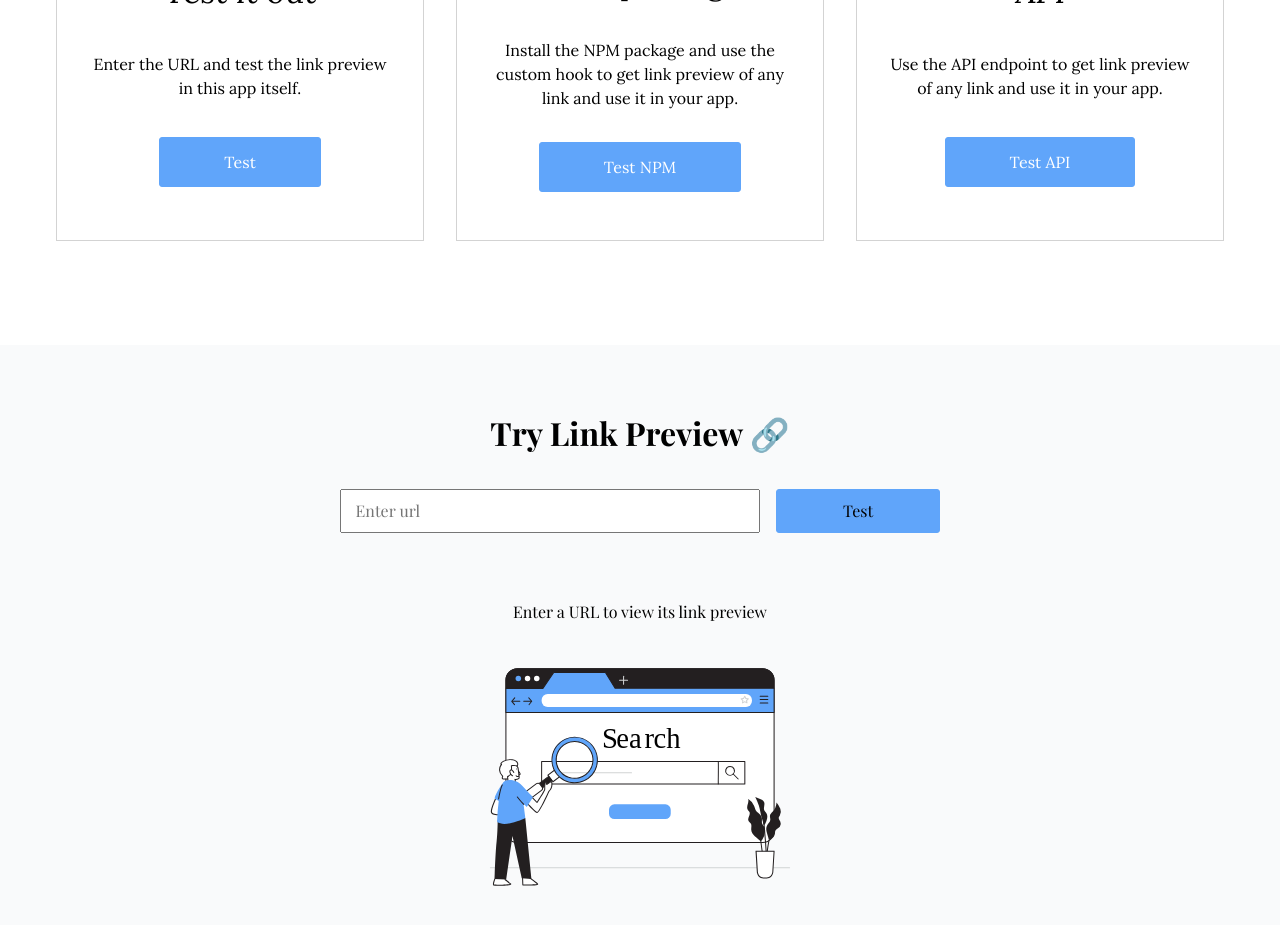
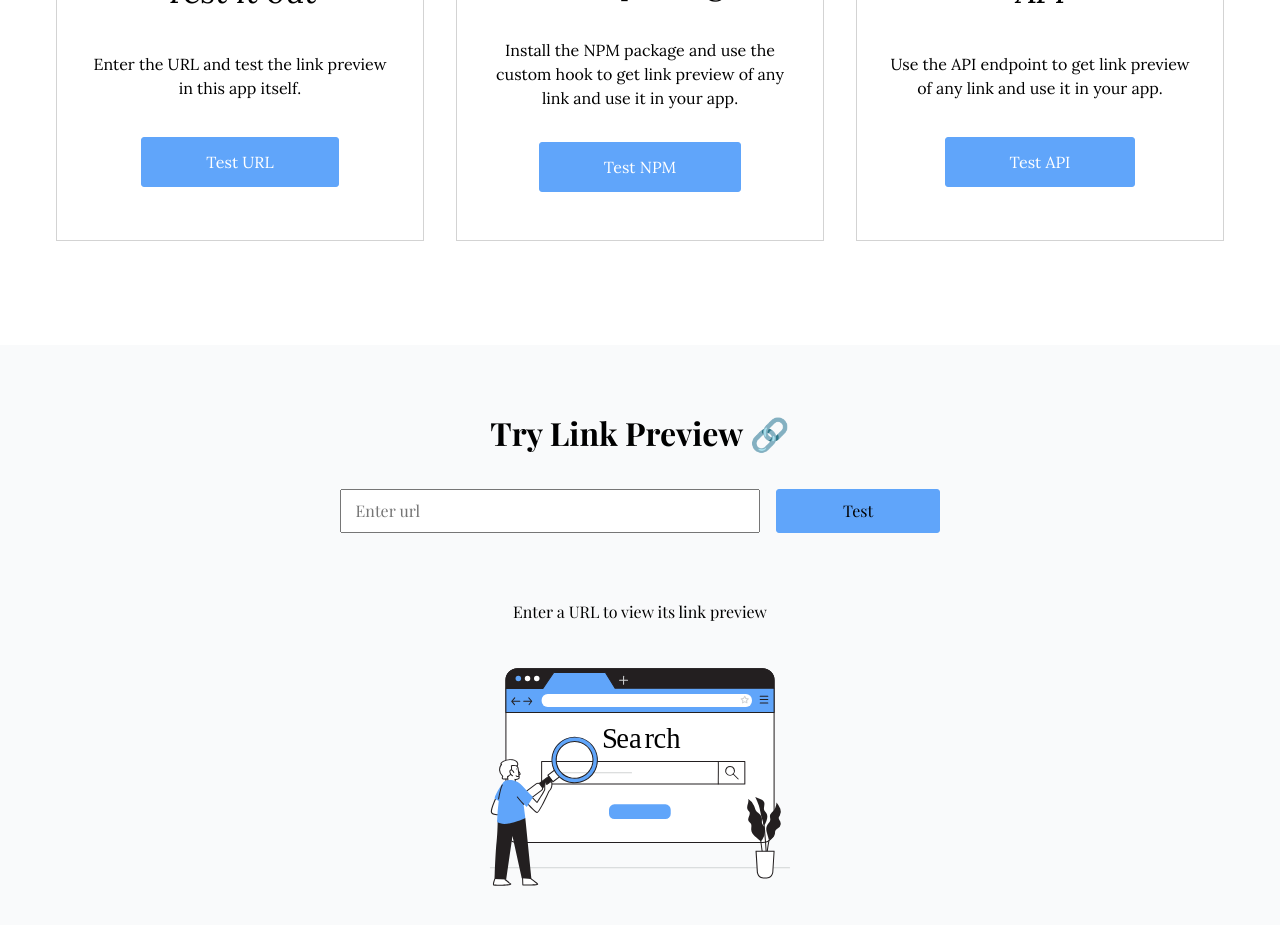
Before and after one commit to brianraila/url-info-api, a React (Create React App) app in the folder frontend/: page / in a window 1280 px wide. Shown: the part 1160-2085 px from the top of the page. Built offline with nearby package versions, Linux system fonts and the light colour scheme; the HTML template or start-up script is replaced by a standard one; a web font is replaced by a local one.

Commit message:
fix: link text

```diff
--- a/frontend/src/components/Features.jsx
+++ b/frontend/src/components/Features.jsx
@@ -16,7 +16,7 @@ const Features = ({ scrollToTest, scrollToNpm, scrollToApi, featuresRef }) => {
             Enter the URL and test the link preview in this app itself.
           </p>
           <button onClick={scrollToTest} style={{ cursor: "pointer" }}>
-            Test
+            Test URL
           </button>
         </div>
         <div className="event">
```
